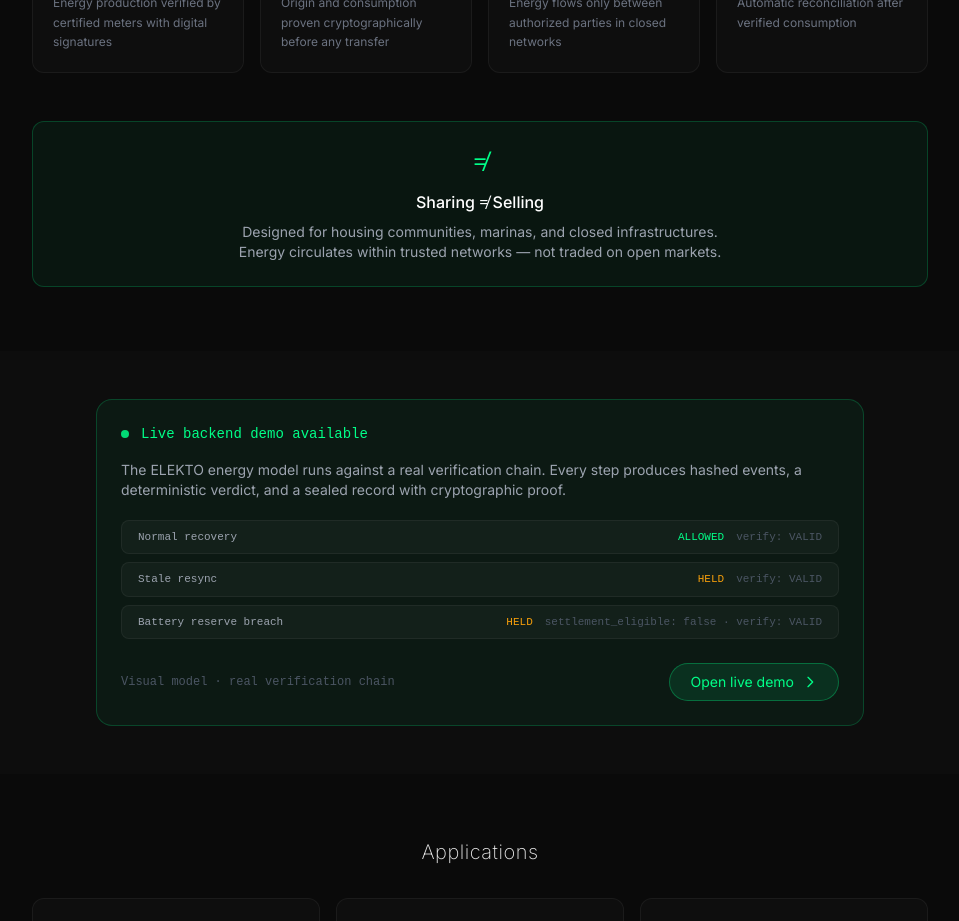
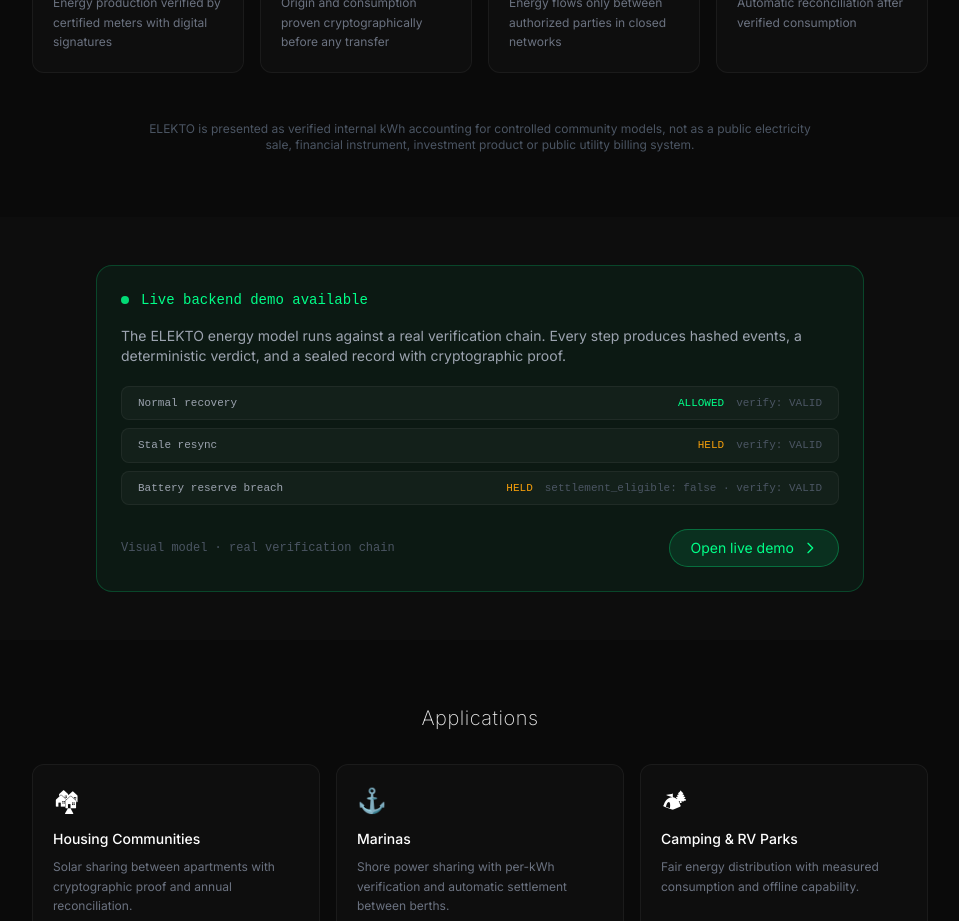
Before and after one commit to elekto-energy/eveverified, a Next.js app: page /elekto in a window 1280 px wide. Shown: the part 780-1701 px from the top of the page, without its empty margins (160-1119 px from the left). Built offline with nearby package versions, Linux system fonts and the light colour scheme.

Commit message:
fix(elekto): remove Sharing≠Selling block, replace with neutral one-line boundary note

```diff
--- a/app/elekto/page.tsx
+++ b/app/elekto/page.tsx
@@ -97,15 +97,11 @@
             ))}
           </div>
 
-          {/* Sharing ≠ Selling */}
-          <div className="p-6 rounded-xl bg-eve-green/5 border border-eve-green/20 text-center">
-            <div className="text-2xl text-eve-green mb-3">≠</div>
-            <h3 className="text-white font-medium mb-2">Sharing ≠ Selling</h3>
-            <p className="text-gray-400 text-sm max-w-lg mx-auto">
-              Designed for housing communities, marinas, and closed infrastructures.
-              Energy circulates within trusted networks — not traded on open markets.
-            </p>
-          </div>
+
+          {/* Boundary — neutral, small */}
+          <p className="text-gray-600 text-xs text-center mt-6 max-w-2xl mx-auto">
+            ELEKTO is presented as verified internal kWh accounting for controlled community models, not as a public electricity sale, financial instrument, investment product or public utility billing system.
+          </p>
         </div>
       </section>
 
```
